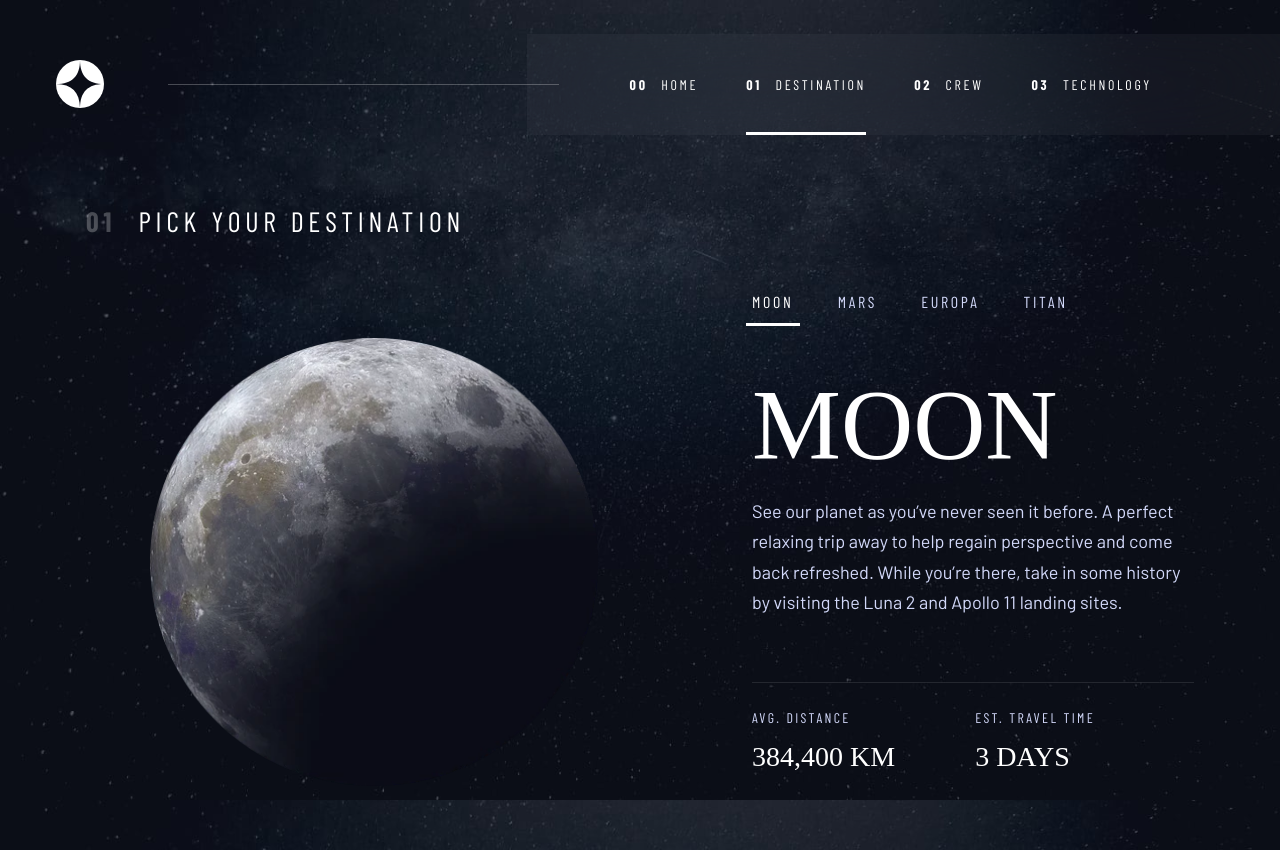
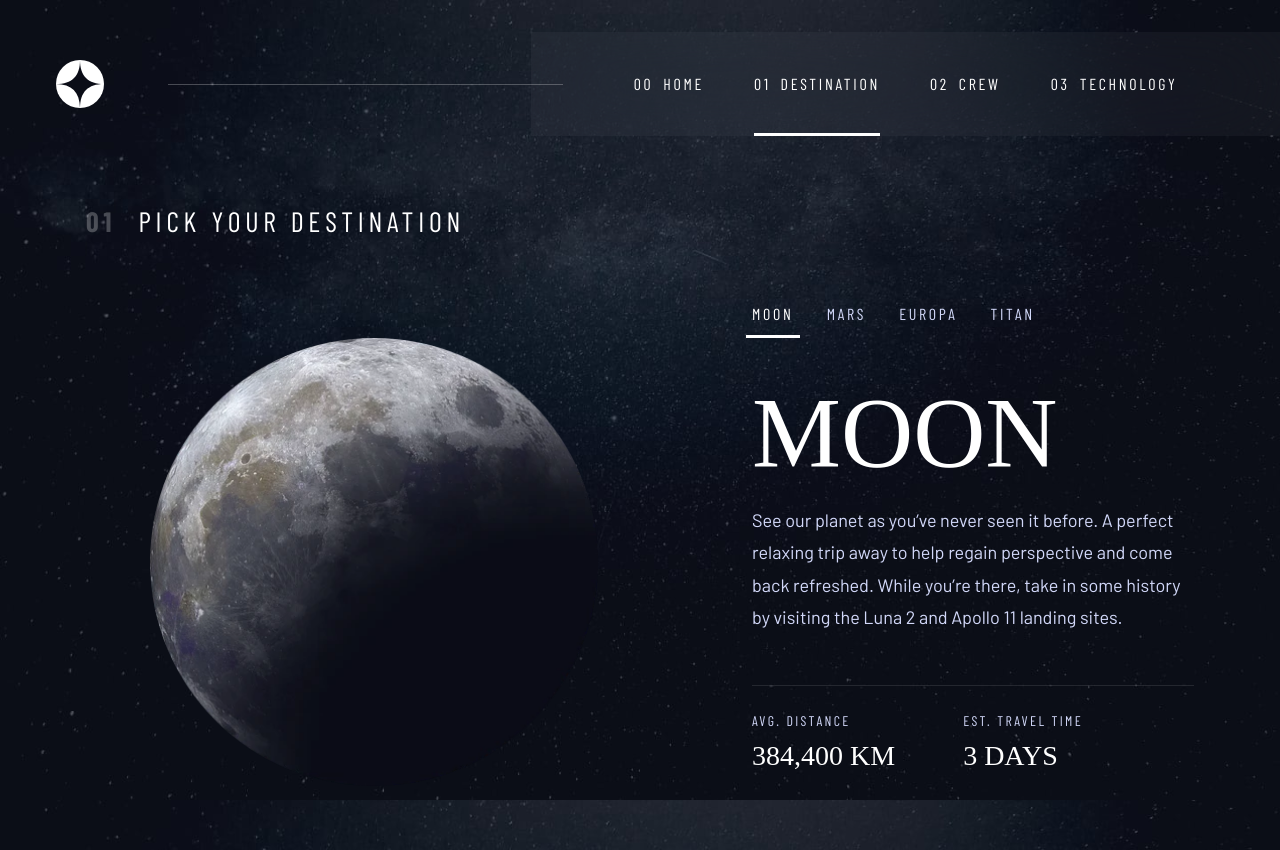
Before and after one commit to Kking927/space-tourism-multi-page-website, a plain HTML site: page destination.html in a window 1280 px wide. Drawn offline with nearby package versions, Linux system fonts and the light colour scheme; a web font is replaced by a local one.

Commit message:
fix: resolve Chrome font-rendering issues by explicitly setting font-weight

```diff
--- a/css/style.css
+++ b/css/style.css
@@ -36,9 +36,13 @@
   /* Spacing system */
   --space-1600: 8rem;
   --space-1200: 6rem;
+  --space-1025: 5.25rem;
   --space-1000: 5rem;
+  --space-825: 4.25rem;
   --space-800: 4rem;
   --space-700: 3.5rem;
+  --space-625: 3.25rem;
+  --space-612: 3.125rem;
   --space-600: 3rem;
   --space-500: 2.5rem;
   --space-400: 2rem;
@@ -52,7 +56,9 @@
   --space-25: 0.125rem;
 
   /* Custom Spacing */
+  --nav-padding-inline: clamp(6rem, 8vw, 9.125rem);
   --mw-desktop: 73.25rem;
+  --selector-gap: 1.3125rem;
 }
 
 /* ==========================================================================
@@ -187,8 +193,7 @@ body {
 }
 
 .nav__link span {
-  font-weight: 700;
-  margin-inline-end: var(--space-100);
+  margin-inline-end: var(--space-50);
 }
 
 .nav__link:hover,
@@ -236,10 +241,12 @@ body {
 .hero__main-text {
   display: block;
   font-family: var(--ff-serif);
+  font-weight: 400;
   font-size: clamp(5rem, 12vw, var(--fs-preset-1));
   text-transform: uppercase;
   color: var(--white);
   line-height: 1.1;
+  letter-spacing: 0.035em;
   margin-bottom: var(--space-300);
 }
 
@@ -388,7 +395,7 @@ body {
 .planet-details__description {
   color: var(--blue-300);
   font-family: var(--ff-sans);
-  line-height: 1.7;
+  line-height: 1.8;
   font-size: var(--fs-preset-8);
   max-width: 28rem;
   margin-block-end: var(--space-600);
@@ -398,7 +405,7 @@ body {
   border: 0;
   height: 1px;
   background-color: hsl(var(--white-raw) / 0.1);
-  margin-block: var(--space-800) var(--space-300);
+  margin-block: var(--space-625) var(--space-300);
   max-width: 28rem;
 }
 
@@ -411,7 +418,7 @@ body {
 .planet-stats__group {
   display: flex;
   flex-direction: column;
-  gap: var(--space-100);
+  gap: var(--space-50);
 }
 
 .planet-stats__label {
@@ -705,7 +712,6 @@ body {
     background-color: hsl(var(--white-raw) / 0.04);
     backdrop-filter: blur(40px);
     -webkit-backdrop-filter: blur(40px);
-    padding-inline: clamp(var(--space-600), 6vw, var(--space-1000));
     padding-block: 0;
     display: flex;
     align-items: center;
@@ -718,7 +724,6 @@ body {
 
   .nav__list {
     flex-direction: row;
-    gap: var(--space-500);
     height: 100%;
   }
 
@@ -731,7 +736,6 @@ body {
 
   .nav__link {
     padding-block: var(--space-500);
-    font-size: var(--fs-preset-7);
   }
 
   .nav__link span {
@@ -895,8 +899,7 @@ body {
   }
 
   .nav {
-    padding-inline-start: clamp(var(--space-800), 8vw, var(--space-1600));
-    padding-inline-end: clamp(var(--space-800), 10vw, 12rem);
+    padding-inline: var(--nav-padding-inline);
     background-color: hsl(var(--white-raw) / 0.04);
     backdrop-filter: blur(40px);
     -webkit-backdrop-filter: blur(40px);
@@ -907,7 +910,7 @@ body {
   }
 
   .nav__list {
-    gap: var(--space-600);
+    gap: var(--space-612);
     z-index: 20;
   }
 
@@ -970,7 +973,7 @@ body {
     display: flex;
     flex-direction: column;
     align-items: flex-start;
-    gap: var(--space-600);
+    gap: var(--space-500);
     width: 100%;
   }
 
@@ -981,6 +984,7 @@ body {
 
   .destination__image-wrapper {
     margin-inline-start: var(--space-800);
+    margin-block-start: var(--space-100);
     max-width: 28rem;
     width: 100%;
   }
@@ -990,17 +994,18 @@ body {
     flex-direction: column;
     align-items: flex-start;
     justify-self: end;
-    margin-block-start: var(--space-1000);
+    margin-block-start: var(--space-1025);
     width: 100%;
     max-width: 28rem;
   }
 
   .planet-selector {
-    margin-block: 0 var(--space-500);
+    margin-block: var(--space-100) var(--space-400);
   }
 
   .planet-selector__list {
     justify-content: flex-start;
+    gap: var(--selector-gap);
   }
 
   .destination__info {
@@ -1009,7 +1014,7 @@ body {
 
   .planet-details__name {
     font-size: var(--fs-preset-2);
-    margin-block: var(--space-50) var(--space-200);
+    margin-block: var(--space-100) var(--space-200);
   }
 
   .planet-details__description {
@@ -1021,7 +1026,7 @@ body {
     flex-direction: row;
     justify-content: flex-start;
     align-items: flex-start;
-    gap: var(--space-1000);
+    gap: var(--space-825);
   }
 
   /* --- Crew Desktop --- */
@@ -1102,7 +1107,7 @@ body {
     padding-inline: 0;
     text-align: left;
     max-width: 75rem;
-    margin-inline-auto;
+    margin-inline: auto;
   }
 
   .tech-grid-container {
```
Also changed, not shown: destination.html (+2 -0 lines).
